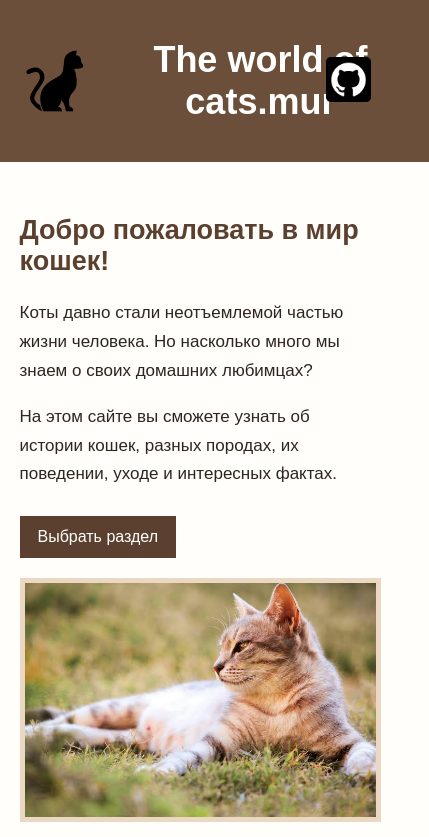
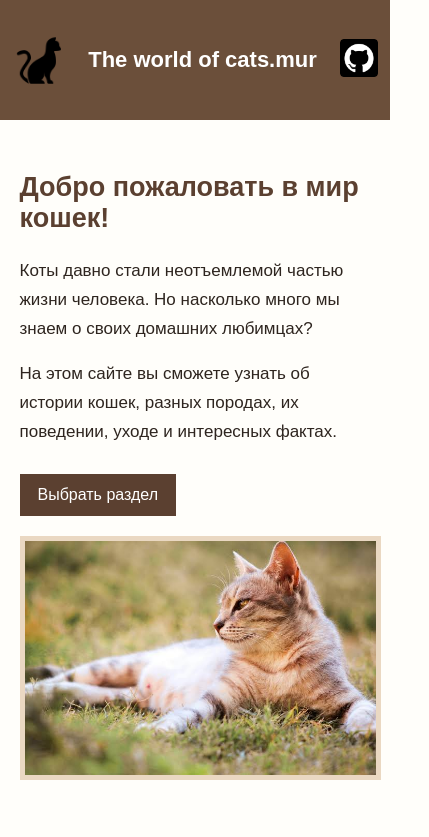
Before and after one commit to EasyIlia/pdaw-2026, a plain HTML site: page homepage/homepage.html in a window 390 px wide. Shown: the top 837 px of the page, 429 px wide, since content can reach past the window. Drawn offline with Linux system fonts and the light colour scheme.

Commit message:
Update style.css
Added responsive styles for site header on small screens.

```diff
--- a/style.css
+++ b/style.css
@@ -72,3 +72,39 @@ body {
     color: white;
     text-align: center;
 }
+
+/* Telephone */
+@media (max-width: 700px) {
+
+    .site-header {
+        display: grid;
+        grid-template-columns: 55px minmax(0, 1fr) 40px;
+        align-items: center;
+        gap: 10px;
+        box-sizing: border-box;
+        min-height: 120px;
+        padding: 15px 12px;
+    }
+
+    .logo {
+        width: 55px;
+        height: 55px;
+    }
+
+    .site-header h1 {
+        margin: 0;
+        font-size: 22px;
+        line-height: 1.2;
+        text-align: center;
+    }
+
+    .github-link {
+        position: static;
+        justify-self: end;
+    }
+
+    .github-link img {
+        width: 38px;
+        height: 38px;
+    }
+}
```
